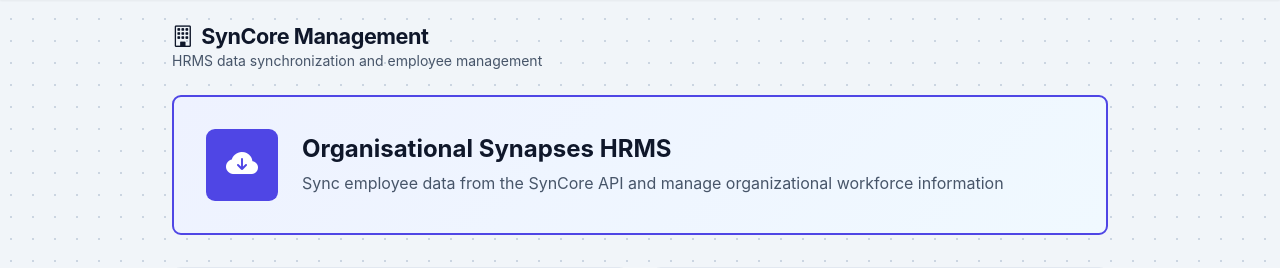
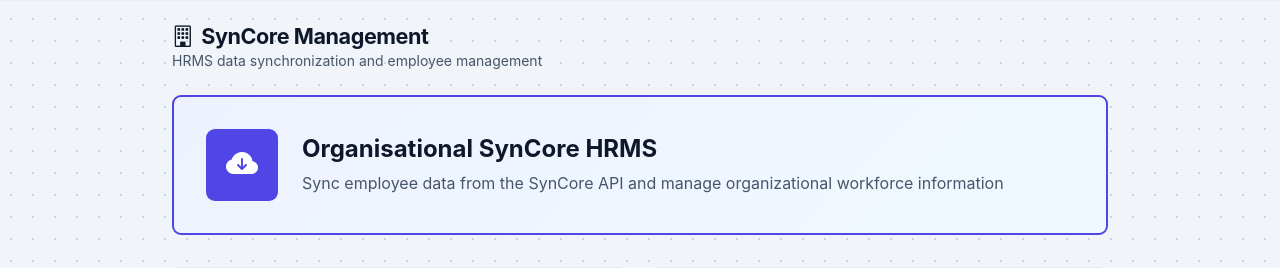
Before and after one commit to adminKing123/bridger, a Flask app: template app/templates/admin/syncore_management.html in a window 1280 px wide. Shown: the part 58-326 px from the top of the page. Run offline with Flask 3, Linux system fonts and the light colour scheme; the template is opened without the code that fills it, so the values that code supplies are empty.

Commit message:
Basic Updates

```diff
--- a/app/routes/syncore.py
+++ b/app/routes/syncore.py
@@ -1,7 +1,7 @@
 """
 app/routes/syncore.py
 ---------------------
-SynCore — Organisational Synapses HRMS Data Panel.
+SynCore — Organisational SynCore HRMS Data Panel.
 
 All management routes require authentication plus the 'syncore' service
 permission (enforced via the before_request hook, same pattern as proxy and
--- a/app/templates/admin/syncore_management.html
+++ b/app/templates/admin/syncore_management.html
@@ -177,7 +177,7 @@
       <i class="bi bi-cloud-arrow-down-fill"></i>
     </div>
     <div class="syncore-mgmt-body">
-      <h2 class="syncore-mgmt-title">Organisational Synapses HRMS</h2>
+      <h2 class="syncore-mgmt-title">Organisational SynCore HRMS</h2>
       <p class="syncore-mgmt-subtitle">
         Sync employee data from the SynCore API and manage organizational workforce information
       </p>
--- a/app/templates/admin/user_detail.html
+++ b/app/templates/admin/user_detail.html
@@ -169,7 +169,7 @@
                 </div>
                 <div>
                   <div class="adm-svc-name">SynCore</div>
-                  <div class="adm-svc-desc">Organisational Synapses HRMS Data Panel</div>
+                  <div class="adm-svc-desc">Organisational SynCore HRMS Data Panel</div>
                 </div>
               </div>
               <div class="adm-toggle-wrap">
--- a/app/templates/dashboard/dashboard.html
+++ b/app/templates/dashboard/dashboard.html
@@ -309,7 +309,7 @@
       </div>
       <div>
         <p class="dash-section-title" style="margin:0;">SynCore</p>
-        <p class="dash-section-desc">Organisational Synapses · HRMS Data Panel</p>
+        <p class="dash-section-desc">Organisational SynCore · HRMS Data Panel</p>
       </div>
       <a href="{{ url_for('syncore.index') }}" class="btn-dash-section-link ms-auto">
         Open <i class="bi bi-arrow-right"></i>
--- a/app/templates/syncore/index.html
+++ b/app/templates/syncore/index.html
@@ -16,7 +16,7 @@
     </div>
     <div class="syncore-hero-body">
       <h1 class="syncore-hero-name">SynCore</h1>
-      <p class="syncore-hero-sub">Organisational Synapses · HRMS Data Panel</p>
+      <p class="syncore-hero-sub">Organisational SynCore · HRMS Data Panel</p>
     </div>
     <div class="syncore-hero-badge">
       <span class="syncore-badge coming-soon">
```
